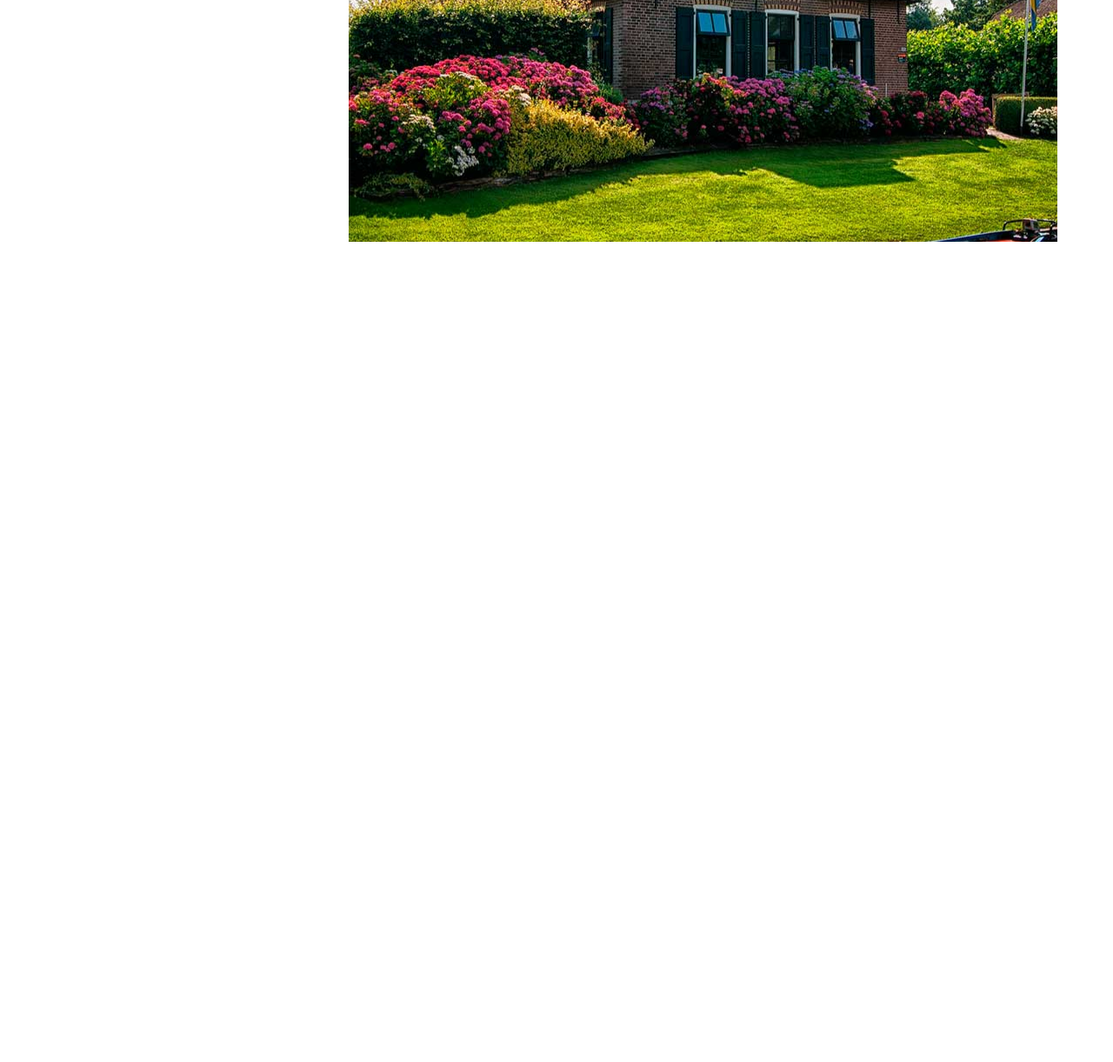
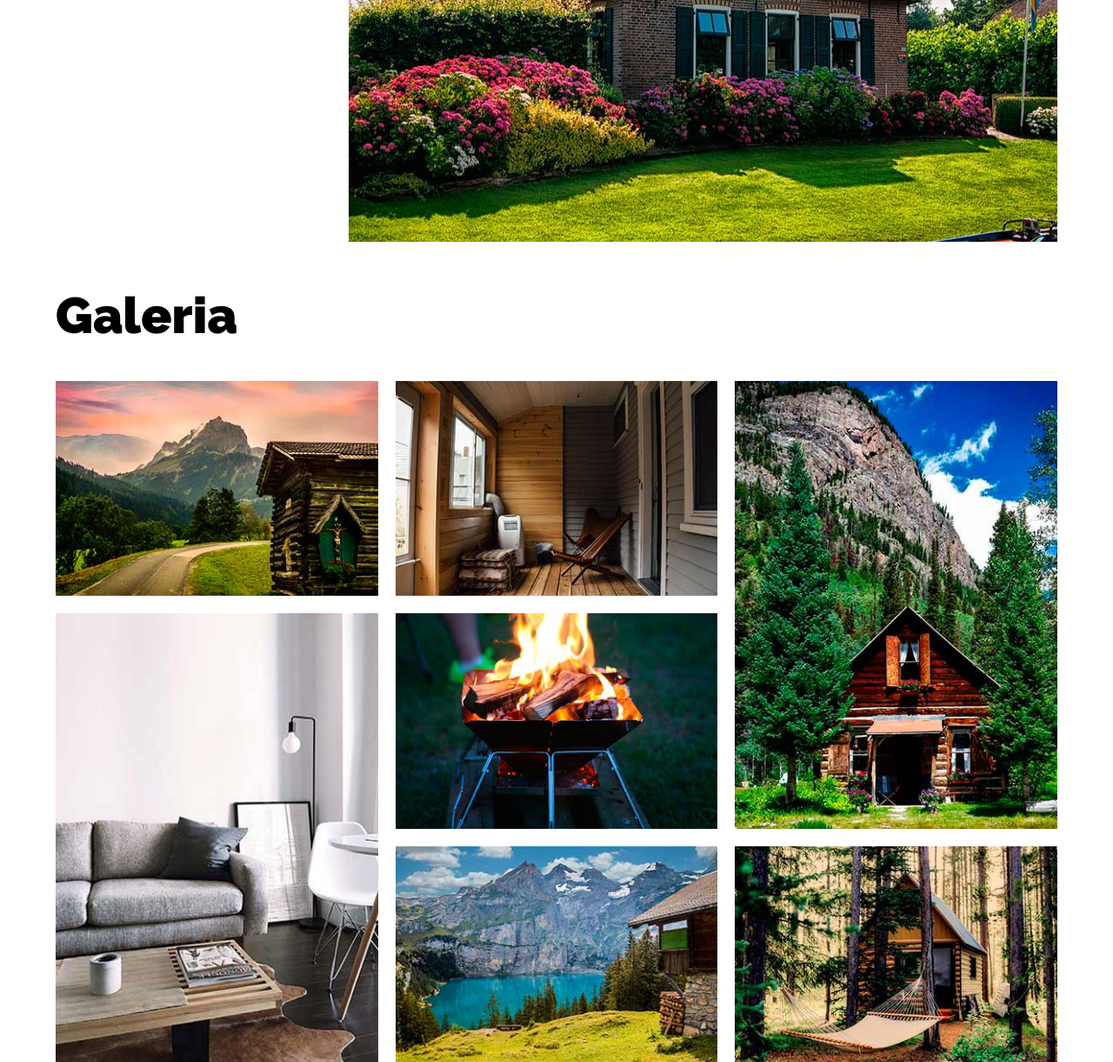
Before and after one commit to vegas29/caba-as, a plain HTML site: page index.html in a window 1280 px wide. Shown: the part 3225-4446 px from the top of the page at 87% size. Before the commit the page ends 3503 px from the top, so only its background shows below. Drawn offline with Linux system fonts and the light colour scheme.

Commit message:
Creando la galeria

```diff
--- a/css/app.css
+++ b/css/app.css
@@ -311,3 +311,58 @@ img{
         padding: 2rem 2rem 2rem 0;
     }
 }
+
+/** Galeria **/
+
+.galeria{
+    display: grid;
+    grid-template-columns: repeat(2, 1fr);
+    gap: 2rem;
+}
+
+@media (min-width: 768px) {
+    .galeria{
+        grid-template-columns: repeat(3, 1fr);
+    }
+}
+
+.galeria img{
+    object-fit: cover;
+    height: 100%;
+}
+
+.galeria .imagen:nth-child(2){
+    grid-column: 2 / 3;
+    grid-row: 1 / 3;
+}
+
+@media (min-width: 768px) {
+    .galeria .imagen:nth-child(2){
+        grid-column: 1 / 2;
+        grid-row: 2 / 4;
+    }
+}
+
+.galeria .imagen:nth-child(3){
+    grid-row: 3 / 5;
+    grid-column: 2 / 3;
+}
+
+@media (min-width: 768px) {
+    .galeria .imagen:nth-child(3){
+        grid-column: 2 / 3;
+        grid-row: 1 / 2;
+    }
+}
+
+.galeria .imagen:nth-child(6){
+    grid-row: 2 / 4;
+}
+
+
+@media (min-width: 768px) {
+    .galeria .imagen:nth-child(6){
+        grid-column: 3 / 4;
+        grid-row: 1 / 3;
+    }
+}
--- a/index.html
+++ b/index.html
@@ -78,5 +78,39 @@
         </div><!--.Modelo-->
     </main>
 
+    <section class="contenedor mt-5">
+        <h2>Galeria</h2>
+
+        <div class="galeria">
+            <div class="imagen">
+                <img src="img/imagen_1.jpg" alt="imagen galeria">
+            </div>
+
+            <div class="imagen">
+                <img src="img/imagen_2.jpg" alt="imagen galeria">
+            </div>
+
+            <div class="imagen">
+                <img src="img/imagen_3.jpg" alt="imagen galeria">
+            </div>
+
+            <div class="imagen">
+                <img src="img/imagen_4.jpg" alt="imagen galeria">
+            </div>
+
+            <div class="imagen">
+                <img src="img/imagen_5.jpg" alt="imagen galeria">
+            </div>
+
+            <div class="imagen">
+                <img src="img/imagen_6.jpg" alt="imagen galeria">
+            </div>
+
+            <div class="imagen">
+                <img src="img/imagen_7.jpg" alt="imagen galeria">
+            </div>
+        </div>
+    </section>
+
 </body>
 </html>
```
